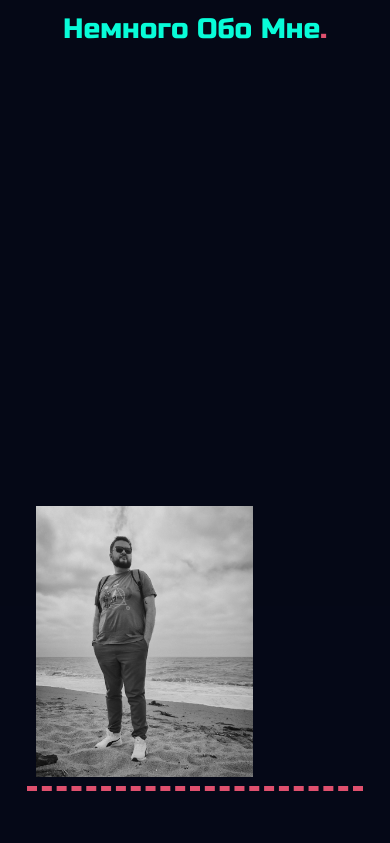
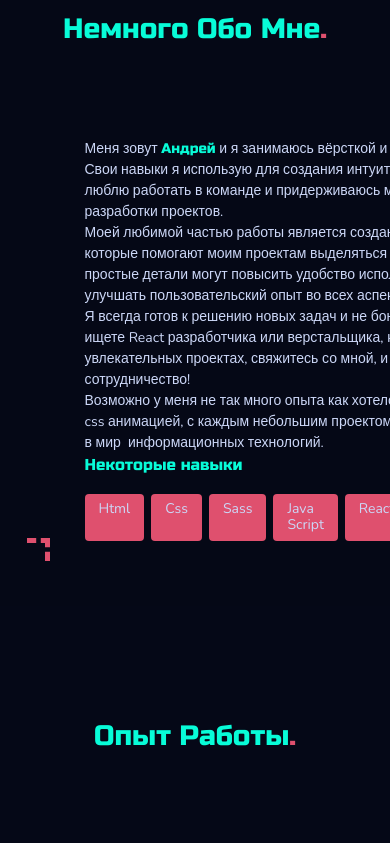
Before and after one commit to Andy-Esm/my-portfolio, a React (Vite) app: page / in a window 390 px wide. Shown: the part 960-1803 px from the top of the page. Built offline with nearby package versions, Linux system fonts and the light colour scheme.

Commit message:
Mobile phone adptive almost done

```diff
--- a/src/layouts/AboutMe/about.module.css
+++ b/src/layouts/AboutMe/about.module.css
@@ -7,17 +7,16 @@
 	text-align: center;
 }
 .wrapper {
-	display: grid;
-	grid-template-columns: 30% 1fr auto;
-
-	place-items: center;
-	gap: 1.25rem;
+	display: flex;
+	flex-direction: row;
+	align-items: flex-end;
+	gap: var(--gap-lg);
 }
 .imgBox {
 	border-right: 5px dashed var(--red-accent);
 	border-top: 5px dashed var(--red-accent);
-	grid-row: 1/2;
-	grid-column: 1/2;
+	order: -1;
+	margin: 0 var(--gap-lg) 0 0;
 }
 
 .img {
@@ -32,11 +31,10 @@
 }
 
 .aboutText {
-	display: flex;
-	flex-wrap: wrap;
 	align-self: start;
-	width: 100%;
-	min-height: 100%;
+	flex: 1;
+
+	margin-bottom: 20px;
 }
 
 .aboutTextItem {
@@ -52,6 +50,7 @@
 }
 
 .skills {
+	margin: auto 0 0 0;
 	display: flex;
 	flex-direction: column;
 	gap: var(--gap-lg);
@@ -77,64 +76,25 @@
 	border-radius: 4px;
 }
 
-@media (max-width: 1218px) {
+@media (max-width: 380px) {
 	.wrapper {
-		grid-template-columns: 1fr 1fr;
+		flex-direction: column;
+		align-items: center;
 	}
 	.imgBox {
 		border-right: none;
 		border-top: none;
-		border-top: 3px dashed var(--red-accent);
-		border-right: 3px dashed var(--red-accent);
-		grid-column: 1/1;
-		grid-template-rows: 1/2;
+		border-bottom: 3px dashed var(--red-accent);
+		border-left: 3px dashed var(--red-accent);
+		margin: 0 0 var(--gap-lg) 0;
 	}
 	.aboutText {
-		align-self: center;
-		font-size: var(--fs-sm);
-		flex-wrap: nowrap;
-		flex-direction: column;
+		border: none;
 	}
-	.aboutTextItem {
-		width: 100%;
-	}
-
-	.skillsItem {
-		font-size: var(--fs-xs);
+	.skillsWrapper {
 		flex-wrap: wrap;
 	}
-}
-
-@media (max-width: 826px) {
-	.wrapper {
-		grid-template-columns: 1fr;
-		grid-template-rows: 1fr 1fr;
-		grid-auto-flow: column;
-	}
-	.imgBox {
-		border-right: none;
-		border-top: none;
-		border-bottom: 5px dashed var(--red-accent);
-	}
-	.aboutText {
-		align-self: center;
-		font-size: var(--fs-sm);
-		flex-wrap: wrap;
-		flex-direction: column;
-		max-width: 200px;
-	}
-	.aboutTextItem {
-		width: 100%;
-	}
 	.skills {
-		align-self: center;
-	}
-	.skillsItem {
-		font-size: var(--fs-xs);
-	}
-	.img {
-		align-self: flex-start;
-		width: 70%;
-		height: 70%;
+		margin: var(--gap-lg) 0 0 0;
 	}
 }
--- a/src/layouts/AnotherProjects/another-projects.module.css
+++ b/src/layouts/AnotherProjects/another-projects.module.css
@@ -10,6 +10,7 @@
 }
 
 .projectsList {
+	margin: 0 0 100px 0;
 	display: grid;
 	grid-template-columns: repeat(3, 360px);
 	grid-template-rows: repeat(2, auto);
@@ -18,7 +19,6 @@
 }
 
 .projectItem {
-	margin: 0 0 100px 0;
 	padding: 5px;
 	position: relative;
 	display: flex;
@@ -94,3 +94,9 @@
 	padding: 4px 8px;
 	border-radius: 4px;
 }
+
+@media (max-width: 380px) {
+	.projectsList {
+		grid-template-columns: 1fr;
+	}
+}
--- a/src/layouts/Header/heder.module.css
+++ b/src/layouts/Header/heder.module.css
@@ -21,13 +21,20 @@
 	transition: all 0.3s ease-in-out;
 }
 
-@media screen and (max-width: 826px) {
+.btnMain:hover {
+	background-color: var(--accent-clr);
+	color: #222;
+}
+
+@media (max-width: 826px) {
 	.btnMain {
 		padding: var(--gap-md) var(--gap-xl);
 	}
 }
 
-.btnMain:hover {
-	background-color: var(--accent-clr);
-	color: #222;
+@media (max-width: 380px) {
+	.btnMain {
+		padding: var(--gap-sm) var(--gap-lg);
+		font-size: var(--fs-sm);
+	}
 }
--- a/src/layouts/Hero/hero.module.css
+++ b/src/layouts/Hero/hero.module.css
@@ -107,3 +107,23 @@ span {
 		justify-content: center;
 	}
 }
+
+@media (max-width: 380px) {
+	.hero {
+		margin: 0 0 var(--gap-xxl) 0;
+	}
+	.title {
+		font-size: 2rem;
+		line-height: 3.25rem;
+	}
+	.decorBlue,
+	.decorRed {
+		width: 2rem;
+		height: 2rem;
+	}
+
+	.heroIcon {
+		width: 1.5rem;
+		height: 1.5rem;
+	}
+}
--- a/src/layouts/Work/work.module.css
+++ b/src/layouts/Work/work.module.css
@@ -118,6 +118,9 @@
 	.work {
 		padding: var(--gap-md) 0;
 	}
+	.workTitle {
+		text-align: center;
+	}
 	.workWrapper {
 		flex-direction: column;
 		flex-grow: 1;
```
